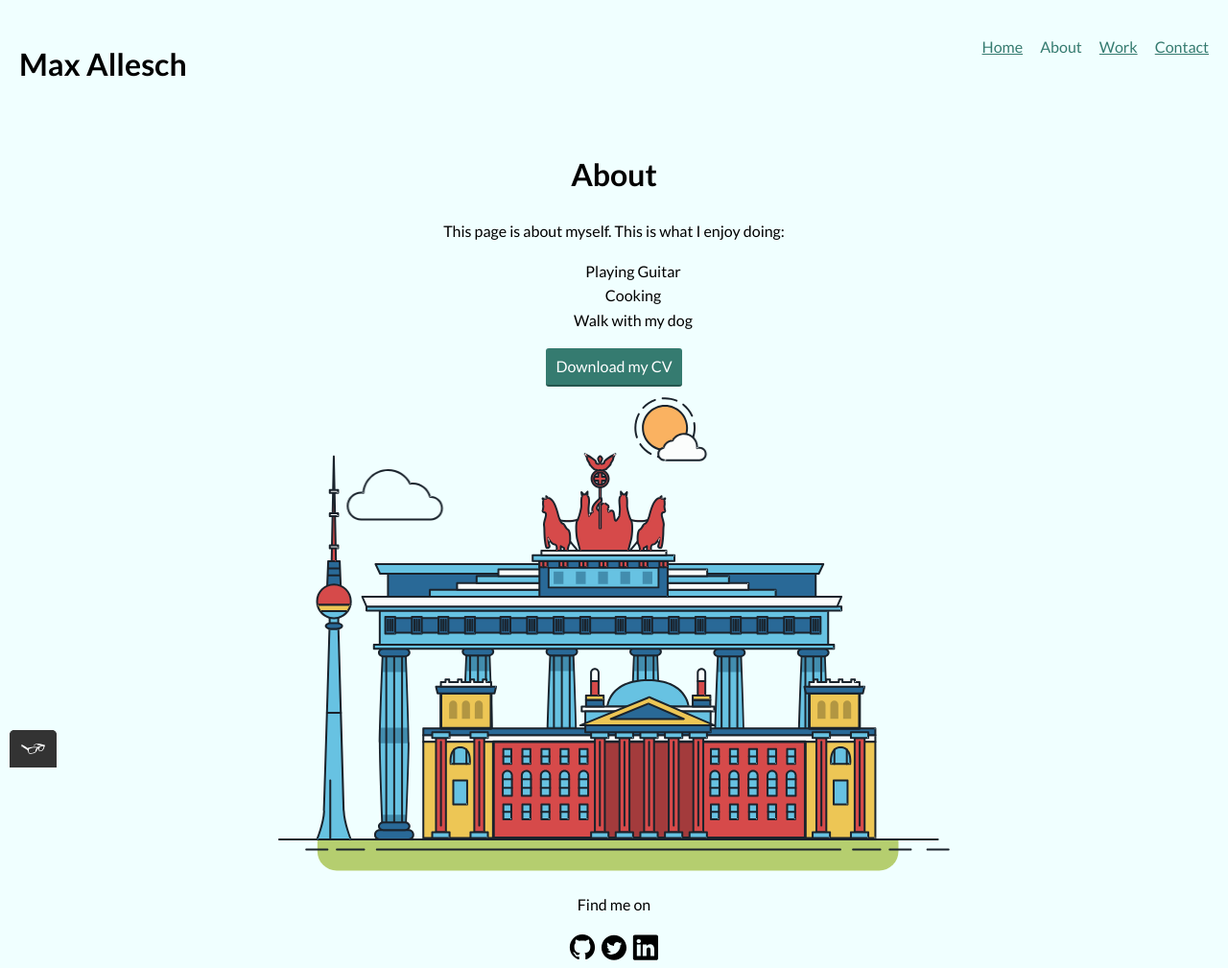
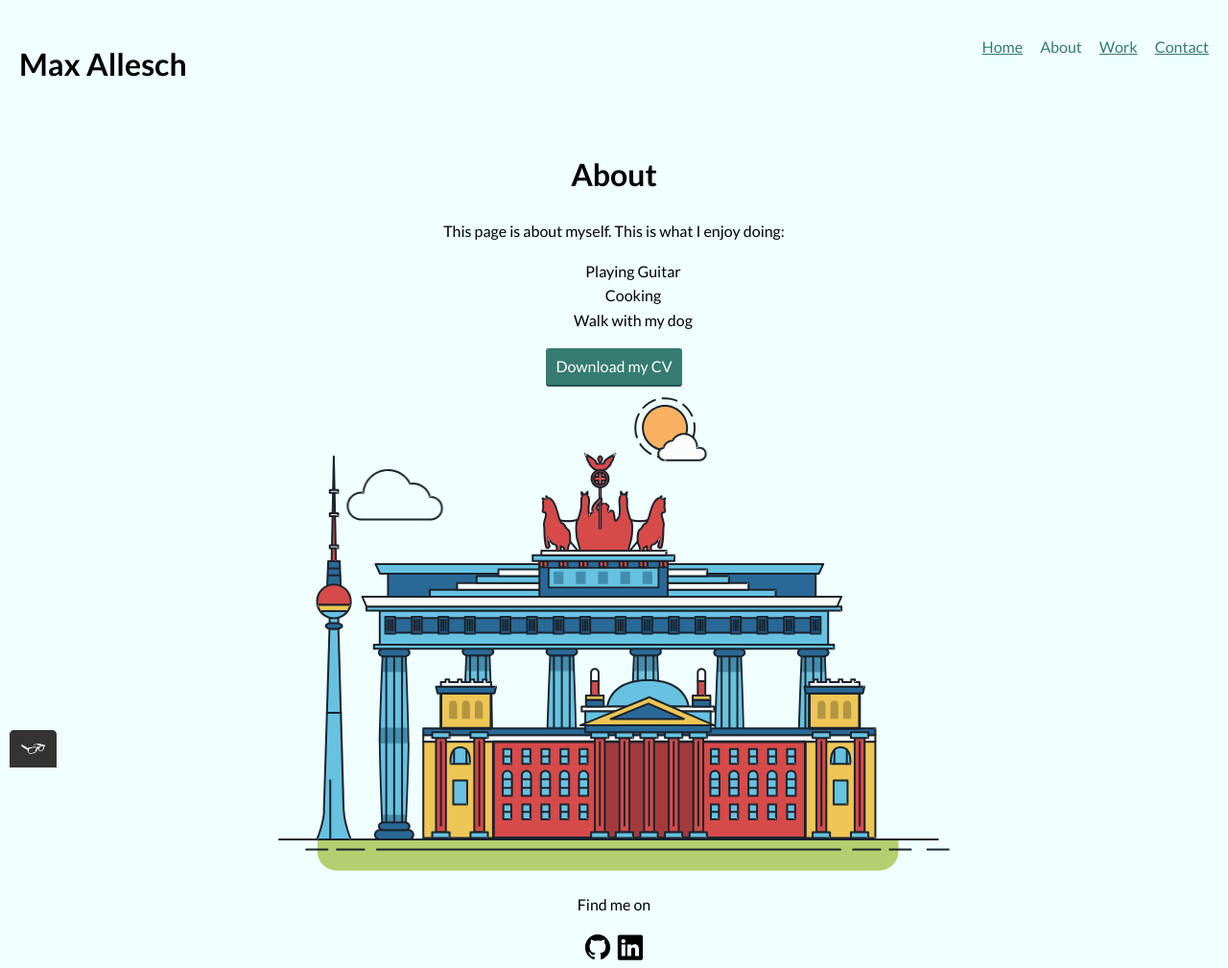
Before and after one commit to Mr-Macko/portfolio-site, a plain HTML site: page about.html in a window 1280 px wide. Shown: the whole page at 96% size. Drawn offline with Linux system fonts and the light colour scheme.

Commit message:
Removed Twitter-Icon from footer

```diff
--- a/about.html
+++ b/about.html
@@ -1013,7 +1013,6 @@
     <p>Find me on</p>
     <div class="social-media">
       <a href="https://github.com/Mr-Macko"><img src="./img/211904_social_github_icon.svg" alt="Github"></a>
-      <a href="https://twitter.com/MaxZwoDrei"><img src="./img/104461_twitter_icon.svg" alt="Twitter"></a>
       <a href="https://www.linkedin.com/in/max-allesch-2570649b/"><img src="./img/104493_linkedin_icon.svg"
           alt="LinkedIn"></a>
     </div>
```
Also changed, not shown: contact.html (+0 -1 lines), index.html (+0 -1 lines), work.html (+0 -1 lines).
